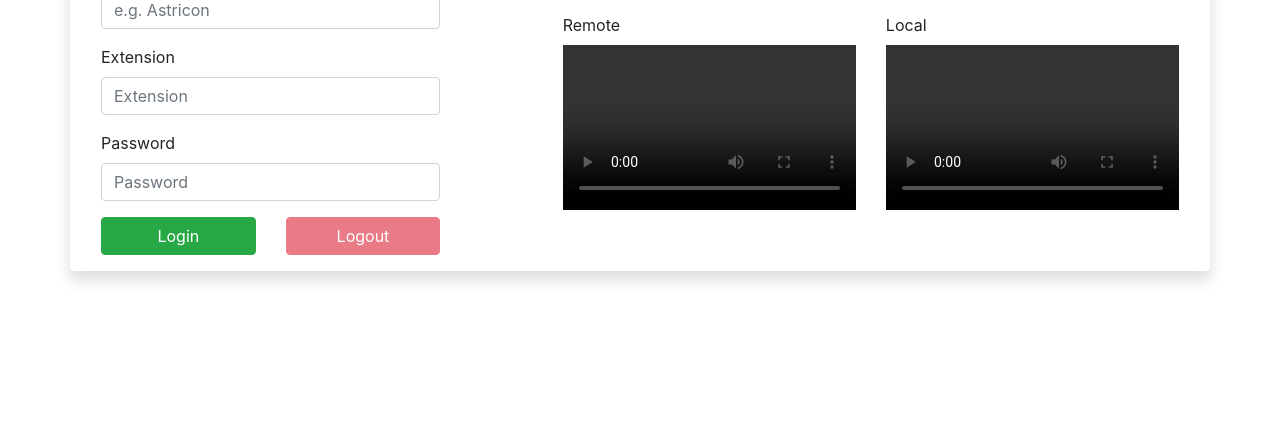
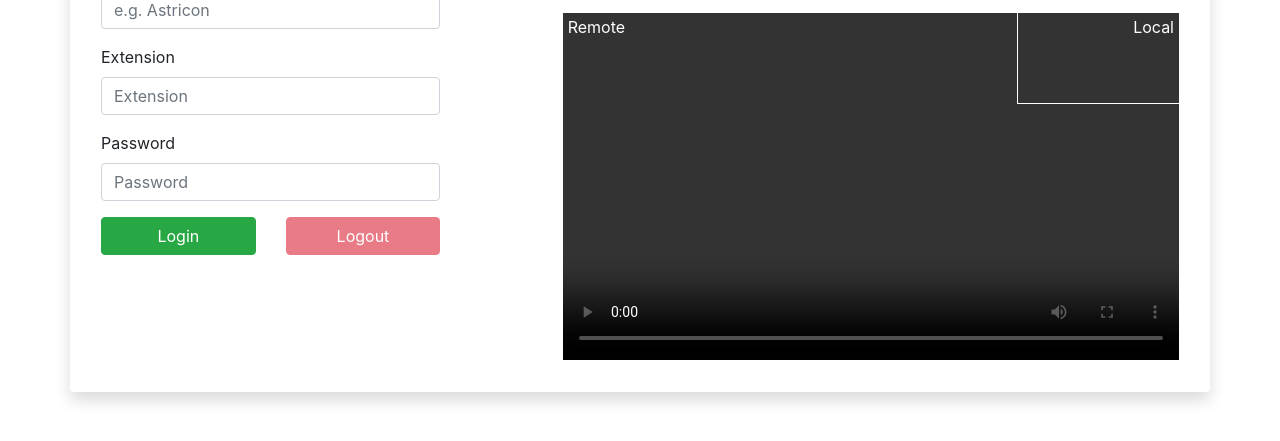
Before and after one commit to alepolidori/janus-webrtc-phone, a website: page index.html in a window 1280 px wide. Shown: the part 335-776 px from the top of the page. Drawn offline with nearby package versions, Linux system fonts and the light colour scheme; files whose address does not match are found by name.

Commit message:
fix local & remote video

```diff
--- a/index.html
+++ b/index.html
@@ -5,6 +5,7 @@
   <meta charset="utf-8">
   <meta name="viewport" content="width=device-width, initial-scale=1, shrink-to-fit=no">
   <link rel="stylesheet" href="node_modules/bootstrap/dist/css/bootstrap.min.css">
+  <link rel="stylesheet" href="src/css/style.css">
   <title>WebRTC Phone</title>
 </head>
 
@@ -78,15 +79,13 @@
           </div>
           <div class="row">
             <div class="form-group col">
-              <label>Remote</label>
               <div class="input-group embed-responsive embed-responsive-16by9">
+                <span class="local-text">Remote</span>
                 <video controls autoplay id="remote-stream-video" class="embed-responsive-item"></video>
               </div>
-            </div>
-            <div class="form-group col">
-              <label>Local</label>
-              <div class="input-group embed-responsive embed-responsive-16by9">
-                <video controls autoplay id="local-stream-video" class="embed-responsive-item"></video>
+              <div class="input-group embed-responsive embed-responsive-16by9 remote">
+                <span class="remote-text">Local</span>
+                <video  autoplay id="local-stream-video" class="embed-responsive-item"></video>
                 <audio autoplay id="remote-stream-audio"></audio>
               </div>
             </div>
--- /dev/null
+++ b/src/css/style.css
@@ -0,0 +1,23 @@
+.remote {
+  position: absolute;
+  width: 25%;
+  top: 0px;
+  right: 15px;
+  border-left: 1px solid white;
+  border-bottom: 1px solid white;
+}
+
+.local-text {
+  position: absolute;
+  left: 5px;
+  top: 2px;
+  color: white;
+  z-index: 99;
+}
+
+.remote-text {
+  position: absolute;
+  color: white;
+  top: 2px;
+  right: 5px;
+}
```
Also changed, not shown: forkme_left_darkblue_121621.png (added).
